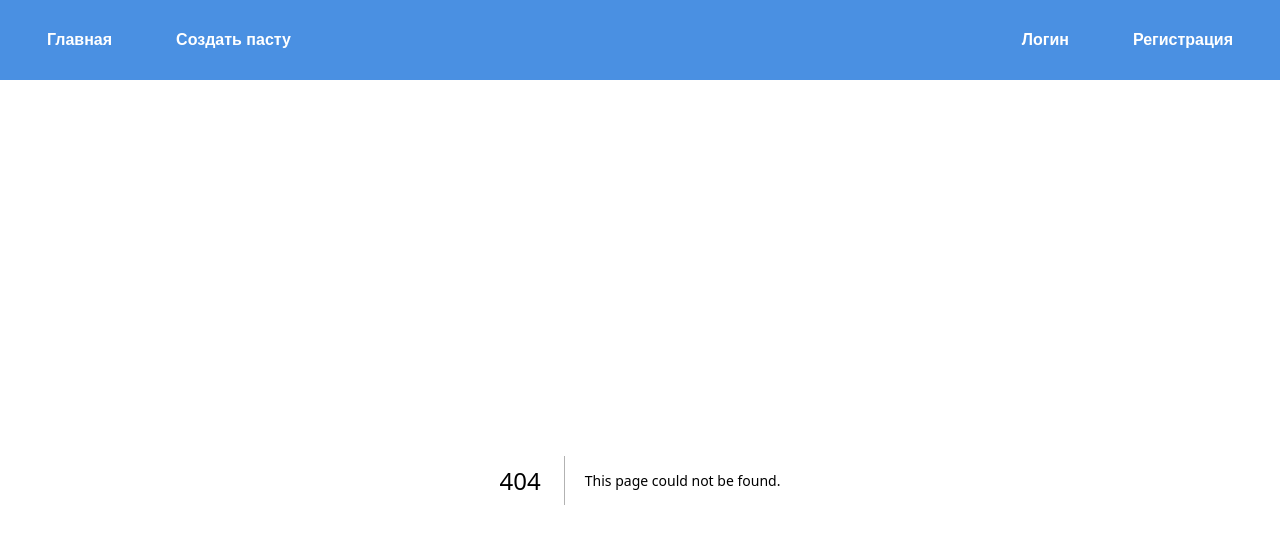
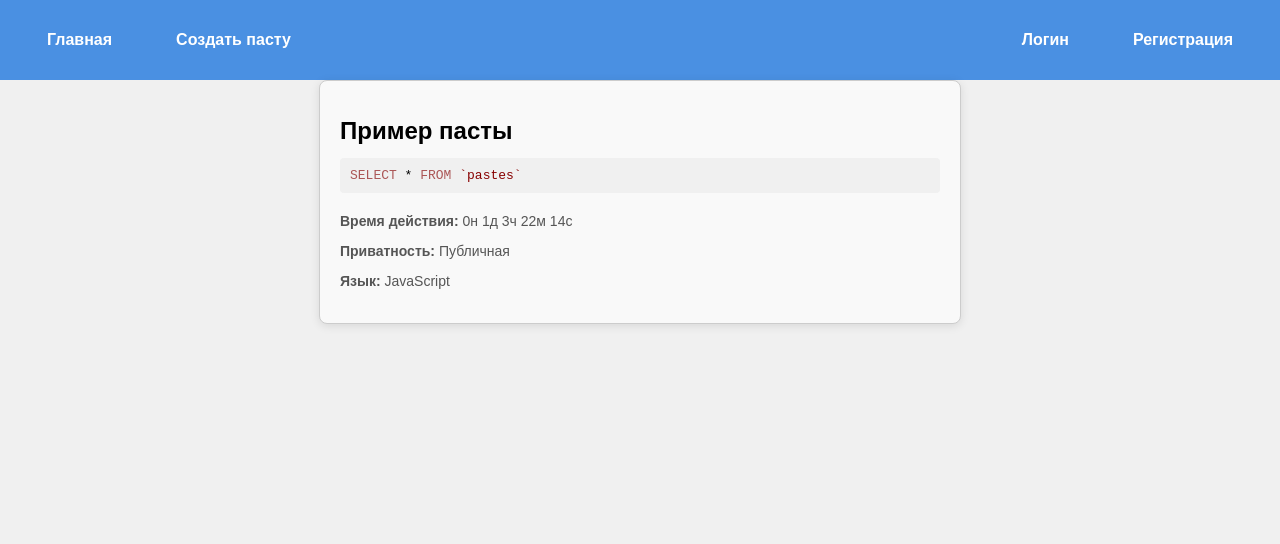
Before and after one commit to anbolax1/easy-paste, a Next.js app in the folder frontend/: page /1 in a window 1280 px wide. Before the commit this address had no page. Shown: the top 544 px of the page. Built offline with nearby package versions, Linux system fonts and the light colour scheme.

Commit message:
страница просмотра пасты

```diff
--- /dev/null
+++ b/frontend/src/components/Paste/PasteItemView.tsx
@@ -0,0 +1,56 @@
+import React, {useEffect, useRef, useState} from 'react';
+import hljs from "../../libs/highlight";
+import 'highlight.js/styles/default.css';
+import styles from "../../styles/Paste/PasteItemView.module.css";
+
+
+const PasteDisplay = ({ title, content, expiresAt, visibility, language }) => {
+    const codeRef = useRef(null);
+    const [timeLeft, setTimeLeft] = useState('');
+
+    useEffect(() => {
+        const countdown = setInterval(() => {
+            const now = new Date();
+            // Преобразуем строку в формат Date
+            const expirationDate = new Date(expiresAt.replace(' ', 'T') + 'Z'); // добавляем Z для UTC
+            const difference = expirationDate - now;
+
+            if (difference <= 0) {
+                clearInterval(countdown);
+                setTimeLeft('Время истекло');
+            } else {
+                const weeks = Math.floor(difference / (1000 * 60 * 60 * 24 * 7));
+                const days = Math.floor((difference % (1000 * 60 * 60 * 24 * 7)) / (1000 * 60 * 60 * 24));
+                const hours = Math.floor((difference % (1000 * 60 * 60 * 24)) / (1000 * 60 * 60));
+                const minutes = Math.floor((difference % (1000 * 60 * 60)) / (1000 * 60));
+                const seconds = Math.floor((difference % (1000 * 60)) / 1000);
+
+                setTimeLeft(`${weeks}н ${days}д ${hours}ч ${minutes}м ${seconds}с`);
+            }
+        }, 1000);
+
+        return () => clearInterval(countdown); // Очистка интервала при размонтировании
+    }, [expiresAt]);
+
+    useEffect(() => {
+        if (codeRef.current) {
+            codeRef.current.innerHTML = hljs.highlight(content, { language }).value;
+        }
+    })
+
+    return (
+        <div className={styles.container}>
+            <h1 className={styles.title}>{title}</h1>
+            <pre
+                ref={codeRef}
+                className={styles.content}>{content}</pre>
+            <div className={styles.info}>
+                <p><strong>Время действия:</strong> {timeLeft}</p>
+                <p><strong>Приватность:</strong> {visibility}</p>
+                <p><strong>Язык:</strong> {language}</p>
+            </div>
+        </div>
+    );
+};
+
+export default PasteDisplay;
--- /dev/null
+++ b/frontend/src/pages/[hash].tsx
@@ -0,0 +1,27 @@
+import PasteItemView from "../components/Paste/PasteItemView";
+
+const PasteView = () => {
+
+    const pasteData = {
+        title: "Пример пасты",
+        content: 'SELECT * FROM `pastes`\n',
+
+        expiresAt: "2024-08-26 06:31",
+        visibility: "Публичная",
+        language: "JavaScript"
+    };
+
+    return (
+        <div>
+            <PasteItemView
+                title={pasteData.title}
+                content={pasteData.content}
+                expiresAt={pasteData.expiresAt}
+                visibility={pasteData.visibility}
+                language={pasteData.language}
+            />
+        </div>
+    );
+};
+
+export default PasteView;
--- a/frontend/src/styles/CreatePaste/Create.module.css
+++ b/frontend/src/styles/CreatePaste/Create.module.css
@@ -1,5 +1,5 @@
 .container {
-    max-width: 600px;
+    max-width: 1000px;
     margin: auto;
 }
 
--- a/frontend/src/styles/CreatePaste/CreatePasteForm.module.css
+++ b/frontend/src/styles/CreatePaste/CreatePasteForm.module.css
@@ -1,5 +1,5 @@
 .formContainer {
-    max-width: 400px;
+    max-width: 100%;
     margin: auto;
     padding: 20px;
     border: 1px solid #ccc;
--- /dev/null
+++ b/frontend/src/styles/Paste/PasteItemView.module.css
@@ -0,0 +1,28 @@
+.container {
+    max-width: 600px;
+    margin: 0 auto;
+    padding: 20px;
+    border: 1px solid #ccc;
+    border-radius: 8px;
+    box-shadow: 0 2px 10px rgba(0, 0, 0, 0.1);
+    background-color: #f9f9f9;
+}
+
+.title {
+    font-size: 24px;
+    margin-bottom: 10px;
+}
+
+.content {
+    white-space: pre-wrap;
+    background-color: #f0f0f0;
+    padding: 10px;
+    border-radius: 4px;
+    overflow: auto;
+}
+
+.info {
+    margin-top: 20px;
+    font-size: 14px;
+    color: #555;
+}
```
